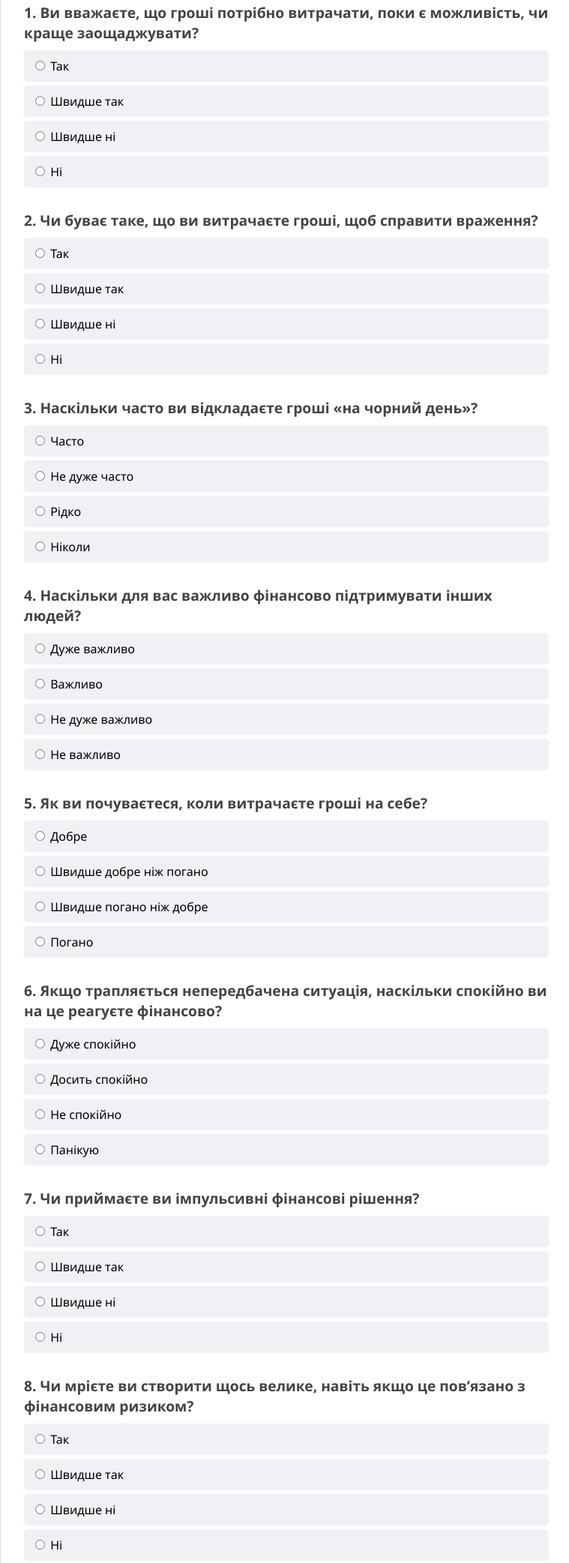
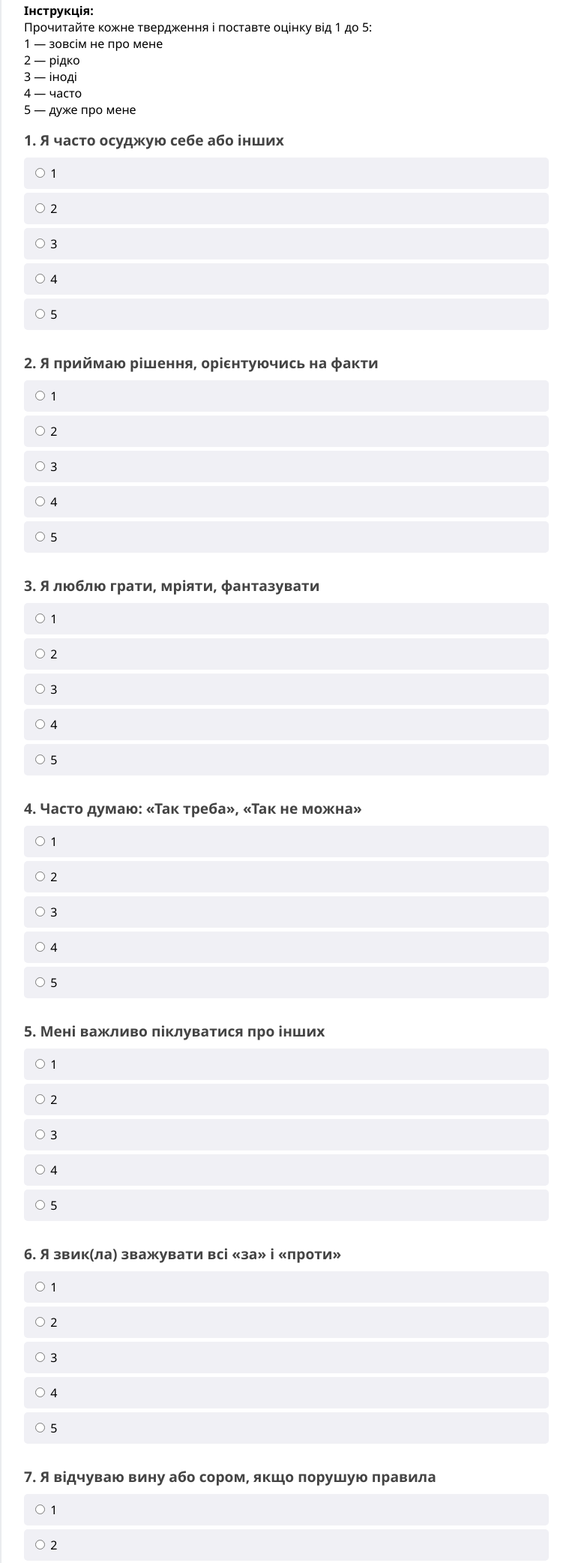
Before and after one commit to Tykhooon/FinancialTest, a plain HTML site: page index.html in a window 1280 px wide. Shown: the part 141-2225 px from the top of the page at 75% size, without its empty margins (258-1017 px from the left). Drawn offline with Linux system fonts and the light colour scheme.

Commit message:
Update index.html

```diff
--- a/index.html
+++ b/index.html
@@ -2,85 +2,116 @@
 <html lang="uk">
 <head>
   <meta charset="UTF-8">
-  <title>Фінансовий тест</title>
+  <title>Аналіз Его-станів</title>
   <link rel="stylesheet" href="style.css">
 </head>
 <body>
+  <div class="container">
+    <h1 class="title">Тест «Аналіз Его-станів»</h1>
 
-  <div class="container">
-    <h1 class="title">Тест Кессела: Ваші фінансові звички</h1>
-
-    <div class="question" data-question="Скупець">
-        <h2 class="question-title">1. Ви вважаєте, що гроші потрібно витрачати, поки є можливість, чи краще заощаджувати?</h2>
-        <label class="option"><input type="radio" name="q3" value="0"> Так</label>
-        <label class="option"><input type="radio" name="q3" value="1"> Швидше так</label>
-        <label class="option"><input type="radio" name="q3" value="2"> Швидше ні</label>
-        <label class="option"><input type="radio" name="q3" value="3"> Ні</label>
+    <div class="instructions">
+      <p><strong>Інструкція:</strong><br>
+        Прочитайте кожне твердження і поставте оцінку від 1 до 5:<br>
+        1 — зовсім не про мене<br>
+        2 — рідко<br>
+        3 — іноді<br>
+        4 — часто<br>
+        5 — дуже про мене
+      </p>
     </div>
 
-    <div class="question" data-question="Зірка">
-        <h2 class="question-title">2. Чи буває таке, що ви витрачаєте гроші, щоб справити враження?</h2>
-        <label class="option"><input type="radio" name="q4" value="3"> Так</label>
-        <label class="option"><input type="radio" name="q4" value="2"> Швидше так</label>
-        <label class="option"><input type="radio" name="q4" value="1"> Швидше ні</label>
-        <label class="option"><input type="radio" name="q4" value="0"> Ні</label>
+    <div class="question" data-question="Критичний Батько">
+      <h2 class="question-title">1. Я часто осуджую себе або інших</h2>
+      <label class="option"><input type="radio" name="q1" value="1"> 1</label>
+      <label class="option"><input type="radio" name="q1" value="2"> 2</label>
+      <label class="option"><input type="radio" name="q1" value="3"> 3</label>
+      <label class="option"><input type="radio" name="q1" value="4"> 4</label>
+      <label class="option"><input type="radio" name="q1" value="5"> 5</label>
     </div>
 
-      <div class="question" data-question="Страж">
-        <h2 class="question-title">3. Наскільки часто ви відкладаєте гроші «на чорний день»?</h2>
-        <label class="option"><input type="radio" name="q2" value="3"> Часто</label>
-        <label class="option"><input type="radio" name="q2" value="2"> Не дуже часто</label>
-        <label class="option"><input type="radio" name="q2" value="1"> Рідко</label>
-        <label class="option"><input type="radio" name="q2" value="0"> Ніколи</label>
+    <div class="question" data-question="Дорослий">
+      <h2 class="question-title">2. Я приймаю рішення, орієнтуючись на факти</h2>
+      <label class="option"><input type="radio" name="q2" value="1"> 1</label>
+      <label class="option"><input type="radio" name="q2" value="2"> 2</label>
+      <label class="option"><input type="radio" name="q2" value="3"> 3</label>
+      <label class="option"><input type="radio" name="q2" value="4"> 4</label>
+      <label class="option"><input type="radio" name="q2" value="5"> 5</label>
     </div>
 
-      <div class="question" data-question="Меценат">
-        <h2 class="question-title">4. Наскільки для вас важливо фінансово підтримувати інших людей?</h2>
-        <label class="option"><input type="radio" name="q6" value="3"> Дуже важливо</label>
-        <label class="option"><input type="radio" name="q6" value="2"> Важливо</label>
-        <label class="option"><input type="radio" name="q6" value="1"> Не дуже важливо</label>
-        <label class="option"><input type="radio" name="q6" value="0"> Не важливо</label>
+    <div class="question" data-question="Вільна Дитина">
+      <h2 class="question-title">3. Я люблю грати, мріяти, фантазувати</h2>
+      <label class="option"><input type="radio" name="q3" value="1"> 1</label>
+      <label class="option"><input type="radio" name="q3" value="2"> 2</label>
+      <label class="option"><input type="radio" name="q3" value="3"> 3</label>
+      <label class="option"><input type="radio" name="q3" value="4"> 4</label>
+      <label class="option"><input type="radio" name="q3" value="5"> 5</label>
     </div>
 
-      <div class="question" data-question="Гедоніст">
-        <h2 class="question-title">5. Як ви почуваєтеся, коли витрачаєте гроші на себе?</h2>
-        <label class="option"><input type="radio" name="q1" value="3"> Добре</label>
-        <label class="option"><input type="radio" name="q1" value="2"> Швидше добре ніж погано</label>
-        <label class="option"><input type="radio" name="q1" value="1"> Швидше погано ніж добре</label>
-        <label class="option"><input type="radio" name="q1" value="0"> Погано</label>
+    <div class="question" data-question="Критичний Батько">
+      <h2 class="question-title">4. Часто думаю: «Так треба», «Так не можна»</h2>
+      <label class="option"><input type="radio" name="q4" value="1"> 1</label>
+      <label class="option"><input type="radio" name="q4" value="2"> 2</label>
+      <label class="option"><input type="radio" name="q4" value="3"> 3</label>
+      <label class="option"><input type="radio" name="q4" value="4"> 4</label>
+      <label class="option"><input type="radio" name="q4" value="5"> 5</label>
     </div>
 
-      <div class="question" data-question="Ідеаліст">
-        <h2 class="question-title">6. Якщо трапляється непередбачена ситуація, наскільки спокійно ви на це реагуєте фінансово?</h2>
-        <label class="option"><input type="radio" name="q8" value="3"> Дуже спокійно</label>
-        <label class="option"><input type="radio" name="q8" value="2"> Досить спокійно</label>
-        <label class="option"><input type="radio" name="q8" value="1"> Не спокійно</label>
-        <label class="option"><input type="radio" name="q8" value="0"> Панікую</label>
+    <div class="question" data-question="Турботливий Батько">
+      <h2 class="question-title">5. Мені важливо піклуватися про інших</h2>
+      <label class="option"><input type="radio" name="q5" value="1"> 1</label>
+      <label class="option"><input type="radio" name="q5" value="2"> 2</label>
+      <label class="option"><input type="radio" name="q5" value="3"> 3</label>
+      <label class="option"><input type="radio" name="q5" value="4"> 4</label>
+      <label class="option"><input type="radio" name="q5" value="5"> 5</label>
     </div>
 
-      <div class="question" data-question="Свята простота">
-        <h2 class="question-title">7. Чи приймаєте ви імпульсивні фінансові рішення?</h2>
-        <label class="option"><input type="radio" name="q9" value="0"> Так</label>
-        <label class="option"><input type="radio" name="q9" value="1"> Швидше так</label>
-        <label class="option"><input type="radio" name="q9" value="2"> Швидше ні</label>
-        <label class="option"><input type="radio" name="q9" value="3"> Ні</label>
+    <div class="question" data-question="Дорослий">
+      <h2 class="question-title">6. Я звик(ла) зважувати всі «за» і «проти»</h2>
+      <label class="option"><input type="radio" name="q6" value="1"> 1</label>
+      <label class="option"><input type="radio" name="q6" value="2"> 2</label>
+      <label class="option"><input type="radio" name="q6" value="3"> 3</label>
+      <label class="option"><input type="radio" name="q6" value="4"> 4</label>
+      <label class="option"><input type="radio" name="q6" value="5"> 5</label>
     </div>
 
-      <div class="question" data-question="Будівничий імперії">
-        <h2 class="question-title">8. Чи мрієте ви створити щось велике, навіть якщо це пов’язано з фінансовим ризиком?</h2>
-        <label class="option"><input type="radio" name="q10" value="3"> Так</label>
-        <label class="option"><input type="radio" name="q10" value="2"> Швидше так</label>
-        <label class="option"><input type="radio" name="q10" value="1"> Швидше ні</label>
-        <label class="option"><input type="radio" name="q10" value="0"> Ні</label>
+    <div class="question" data-question="Адаптована Дитина">
+      <h2 class="question-title">7. Я відчуваю вину або сором, якщо порушую правила</h2>
+      <label class="option"><input type="radio" name="q7" value="1"> 1</label>
+      <label class="option"><input type="radio" name="q7" value="2"> 2</label>
+      <label class="option"><input type="radio" name="q7" value="3"> 3</label>
+      <label class="option"><input type="radio" name="q7" value="4"> 4</label>
+      <label class="option"><input type="radio" name="q7" value="5"> 5</label>
     </div>
 
+    <div class="question" data-question="Критичний Батько">
+      <h2 class="question-title">8. Часто намагаюсь контролювати ситуацію або інших</h2>
+      <label class="option"><input type="radio" name="q8" value="1"> 1</label>
+      <label class="option"><input type="radio" name="q8" value="2"> 2</label>
+      <label class="option"><input type="radio" name="q8" value="3"> 3</label>
+      <label class="option"><input type="radio" name="q8" value="4"> 4</label>
+      <label class="option"><input type="radio" name="q8" value="5"> 5</label>
+    </div>
 
+    <div class="question" data-question="Вільна Дитина">
+      <h2 class="question-title">9. Я легко захоплююсь і емоційно реагую</h2>
+      <label class="option"><input type="radio" name="q9" value="1"> 1</label>
+      <label class="option"><input type="radio" name="q9" value="2"> 2</label>
+      <label class="option"><input type="radio" name="q9" value="3"> 3</label>
+      <label class="option"><input type="radio" name="q9" value="4"> 4</label>
+      <label class="option"><input type="radio" name="q9" value="5"> 5</label>
+    </div>
 
+    <div class="question" data-question="Дорослий">
+      <h2 class="question-title">10. Я вмію спокійно вислухати і зібрати інформацію</h2>
+      <label class="option"><input type="radio" name="q10" value="1"> 1</label>
+      <label class="option"><input type="radio" name="q10" value="2"> 2</label>
+      <label class="option"><input type="radio" name="q10" value="3"> 3</label>
+      <label class="option"><input type="radio" name="q10" value="4"> 4</label>
+      <label class="option"><input type="radio" name="q10" value="5"> 5</label>
+    </div>
 
     <button class="submit-btn" onclick="getFinalScore()">Отримати результат</button>
     <div id="final-score" class="score-output"></div>
-
-    <script src="script.js"></script>
 
     <div class="name-input">
       <label for="name">Ваше ім’я:</label>
@@ -92,7 +123,6 @@
     <div style="height: 250px;"></div>
   </div>
 
-
-
+  <script src="script.js"></script>
 </body>
 </html>
```
Lines whose indentation alone changed are shown as unchanged.
